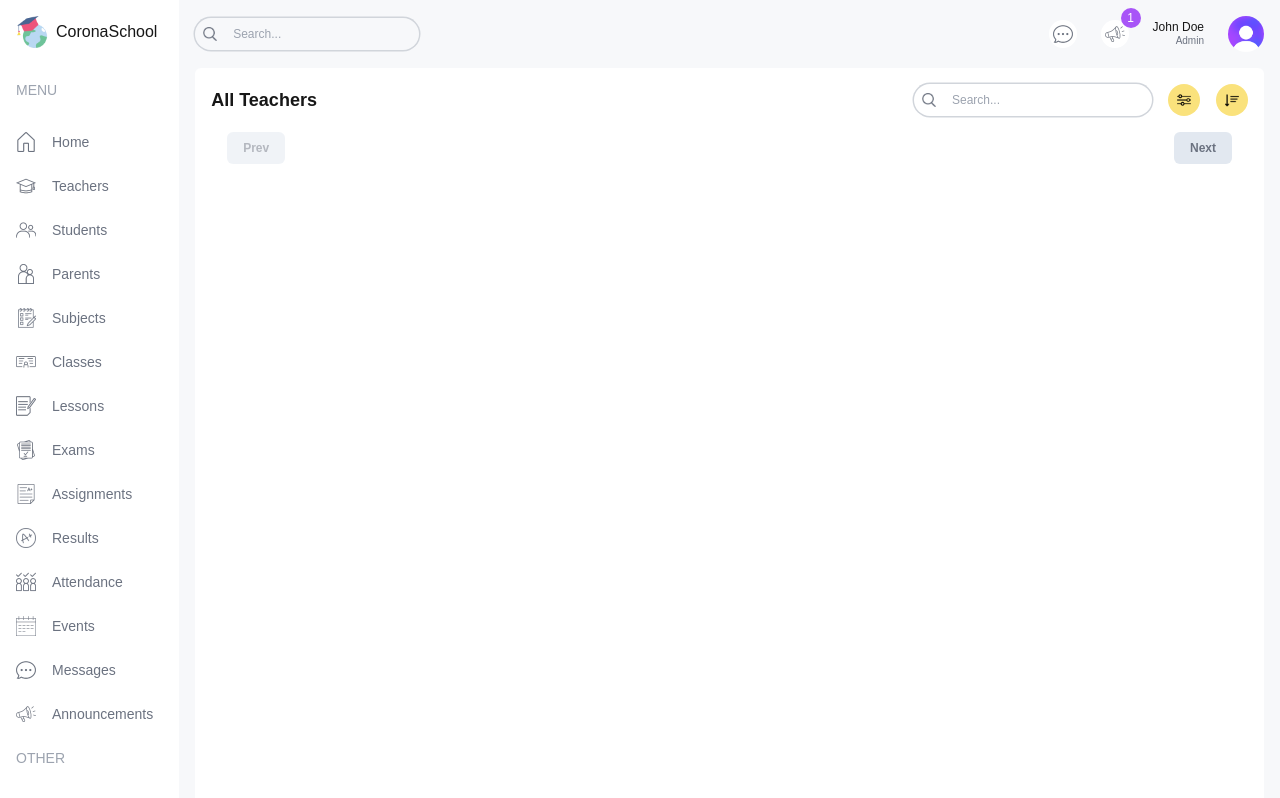
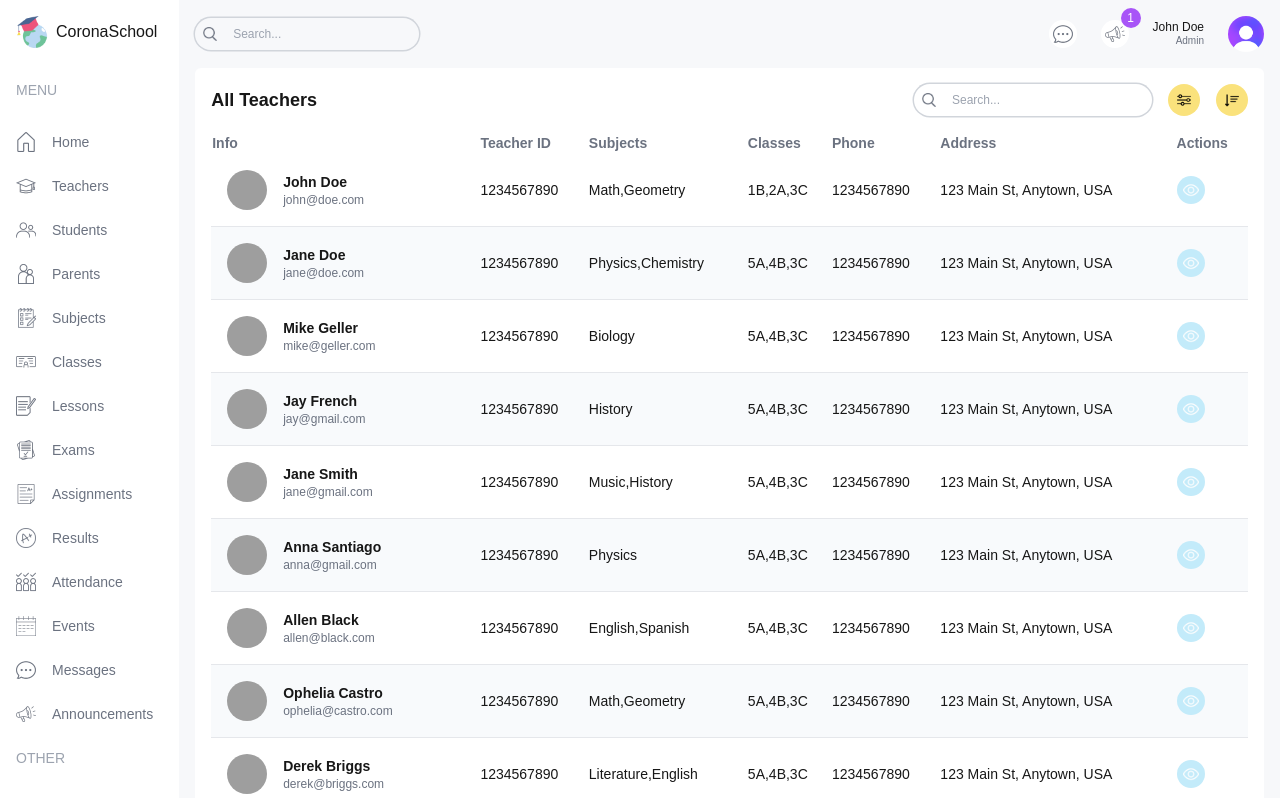
Before and after one commit to tsola2002/lms-app, a Next.js app: page /list/teachers in a window 1280 px wide. Shown: the top 798 px of the page. Built offline with nearby package versions, Linux system fonts and the light colour scheme; grey boxes are pictures that could not be loaded.

Commit message:
Improved Teacher Page Design

```diff
--- a/app/(dashboard)/list/teachers/page.tsx
+++ b/app/(dashboard)/list/teachers/page.tsx
@@ -3,91 +3,100 @@
 // import Link from "next/link";
 import Pagination from "@/components/Pagination";
 import TableSearch from "@/components/TableSearch";
+import Table from "@/components/Table";
+import Link from "next/link";
+import { role, teachersData } from "@/lib/data";
 
-// type Teacher = {
-//     id: number;
-//     teacherId: string;
-//     name: string;
-//     email?: string;
-//     photo: string;
-//     phone: string;
-//     subjects: string[];
-//     classes: string[];
-//     address: string;
-// };
+type Teacher = {
+    id: number;
+    teacherId: string;
+    name: string;
+    email?: string;
+    photo: string;
+    phone: string;
+    subjects: string[];
+    classes: string[];
+    address: string;
+};
 
-// const columns = [
-//     {
-//       header: "Info",
-//       accessor: "info",
-//     },
-//     {
-//       header: "Teacher ID",
-//       accessor: "teacherId",
-//       className: "hidden md:table-cell",
-//     },
-//     {
-//       header: "Subjects",
-//       accessor: "subjects",
-//       className: "hidden md:table-cell",
-//     },
-//     {
-//       header: "Classes",
-//       accessor: "classes",
-//       className: "hidden md:table-cell",
-//     },
-//     {
-//       header: "Phone",
-//       accessor: "phone",
-//       className: "hidden lg:table-cell",
-//     },
-//     {
-//       header: "Address",
-//       accessor: "address",
-//       className: "hidden lg:table-cell",
-//     },
-//     {
-//       header: "Actions",
-//       accessor: "action",
-//     },
-//   ];
+const columns = [
+    {
+      header: "Info",
+      accessor: "info",
+    },
+    {
+      header: "Teacher ID",
+      accessor: "teacherId",
+      className: "hidden md:table-cell",
+    },
+    {
+      header: "Subjects",
+      accessor: "subjects",
+      className: "hidden md:table-cell",
+    },
+    {
+      header: "Classes",
+      accessor: "classes",
+      className: "hidden md:table-cell",
+    },
+    {
+      header: "Phone",
+      accessor: "phone",
+      className: "hidden lg:table-cell",
+    },
+    {
+      header: "Address",
+      accessor: "address",
+      className: "hidden lg:table-cell",
+    },
+    {
+      header: "Actions",
+      accessor: "action",
+    },
+  ];
 
 const TeacherListPage = () => {
 
-    // const renderRow = (item: Teacher) => (
-    //     <tr
-    //       key={item.id}
-    //       className="border-b border-gray-200 even:bg-slate-50 text-sm hover:bg-lamaPurpleLight"
-    //     >
-    //       <td className="flex items-center gap-4 p-4">
-    //         <Image
-    //           src={item.photo}
-    //           alt=""
-    //           width={40}
-    //           height={40}
-    //           className="md:hidden xl:block w-10 h-10 rounded-full object-cover"
-    //         />
-    //         <div className="flex flex-col">
-    //           <h3 className="font-semibold">{item.name}</h3>
-    //           <p className="text-xs text-gray-500">{item?.email}</p>
-    //         </div>
-    //       </td>
-    //       <td className="hidden md:table-cell">{item.teacherId}</td>
-    //       <td className="hidden md:table-cell">{item.subjects.join(",")}</td>
-    //       <td className="hidden md:table-cell">{item.classes.join(",")}</td>
-    //       <td className="hidden md:table-cell">{item.phone}</td>
-    //       <td className="hidden md:table-cell">{item.address}</td>
-    //       <td>
-    //         <div className="flex items-center gap-2">
-    //           <Link href={`/list/teachers/${item.id}`}>
-    //             <button className="w-7 h-7 flex items-center justify-center rounded-full bg-lamaSky">
-    //               <Image src="/view.png" alt="" width={16} height={16} />
-    //             </button>
-    //           </Link>
-    //         </div>
-    //       </td>
-    //     </tr>
-    //   );
+    const renderRow = (item: Teacher) => (
+        <tr
+          key={item.id}
+          className="border-b border-gray-200 even:bg-slate-50 text-sm hover:bg-lamaPurpleLight"
+        >
+          <td className="flex items-center gap-4 p-4">
+            <Image
+              src={item.photo}
+              alt=""
+              width={40}
+              height={40}
+              className="md:hidden xl:block w-10 h-10 rounded-full object-cover"
+            />
+            <div className="flex flex-col">
+              <h3 className="font-semibold">{item.name}</h3>
+              <p className="text-xs text-gray-500">{item?.email}</p>
+            </div>
+          </td>
+          <td className="hidden md:table-cell">{item.teacherId}</td>
+          <td className="hidden md:table-cell">{item.subjects.join(",")}</td>
+          <td className="hidden md:table-cell">{item.classes.join(",")}</td>
+          <td className="hidden md:table-cell">{item.phone}</td>
+          <td className="hidden md:table-cell">{item.address}</td>
+          <td>
+            <div className="flex items-center gap-2">
+              <Link href={`/list/teachers/${item.id}`}>
+                <button className="w-7 h-7 flex items-center justify-center rounded-full bg-lamaSky">
+                  <Image src="/view.png" alt="" width={16} height={16} />
+                </button>
+              </Link>
+              {/* {role === "admin" && (
+                <button className="w-7 h-7 flex items-center justify-center rounded-full bg-lamaPurple">
+                  <Image src="/delete.png" alt="" width={16} height={16} />
+                </button>
+                // <FormModal table="teacher" type="delete" id={item.id}/>
+              )} */}
+            </div>
+          </td>
+        </tr>
+      );
 
 
       return (
@@ -109,7 +118,8 @@
             </div>
           </div>
           {/* LIST */}
-          {/* <Table columns={columns} renderRow={renderRow} data={teachersData} /> */}
+          <Table columns={columns} renderRow={renderRow} data={teachersData}/>
+
           {/* PAGINATION */}
           <Pagination />
         </div>
--- a/components/Pagination.tsx
+++ b/components/Pagination.tsx
@@ -9,6 +9,11 @@
             Prev
           </button>
           <div className="flex items-center gap-2 text-sm">
+          <button className="px-2 rounded-sm bg-lamaSky">1</button>
+          <button className="px-2 rounded-sm">2</button>
+          <button className="px-2 rounded-sm">3</button>
+          ...
+          <button className="px-2 rounded-sm">10</button>
           </div>
           <button
             className="py-2 px-4 rounded-md bg-slate-200 text-xs font-semibold disabled:opacity-50 disabled:cursor-not-allowed">
--- /dev/null
+++ b/components/Table.tsx
@@ -0,0 +1,25 @@
+/* eslint-disable @typescript-eslint/no-explicit-any */
+const Table = ({
+    columns,
+    renderRow,
+    data
+  }: {
+        columns: { header: string; accessor: string; className?: string }[];
+        renderRow: (item: any) => React.ReactNode;
+        data: any[];
+  }) => {
+    return (
+      <table className="w-full mt-4">
+        <thead>
+          <tr className="text-left text-gray-500 text-sm">
+            {columns.map((col) => (
+              <th key={col.accessor} className={col.className}>{col.header}</th>
+            ))}
+          </tr>
+        </thead>
+        <tbody>{data.map((item) => renderRow(item))}</tbody>
+      </table>
+    );
+  };
+
+  export default Table;
--- a/next.config.mjs
+++ b/next.config.mjs
@@ -1,4 +1,10 @@
 /** @type {import('next').NextConfig} */
-const nextConfig = {};
+const nextConfig = {
+    images: {
+        remotePatterns: [
+            {hostname: "images.pexels.com"}
+        ]
+    }
+};
 
 export default nextConfig;
```
